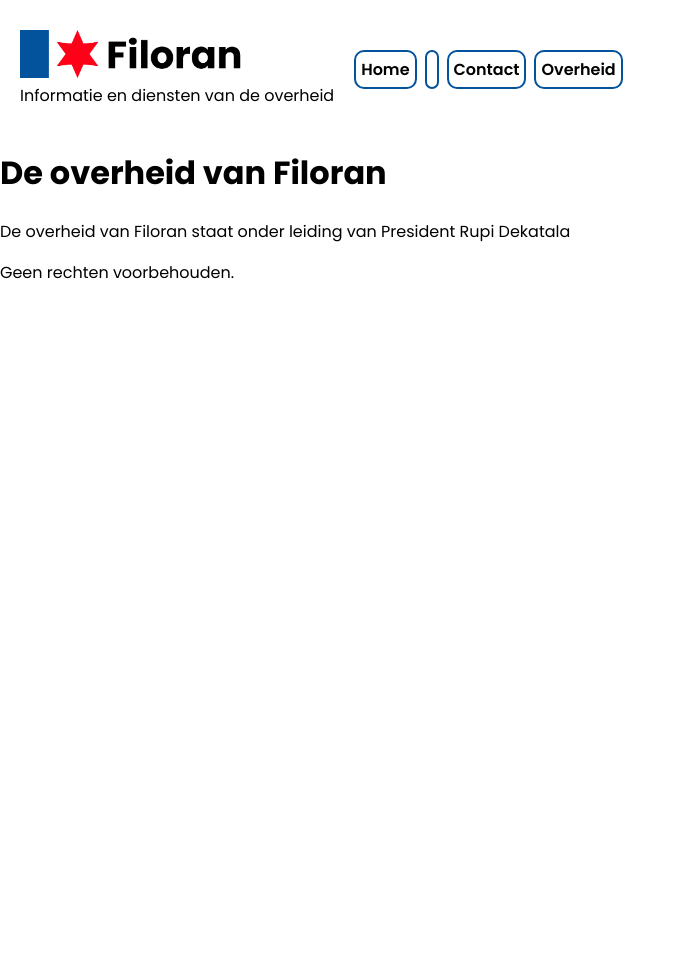
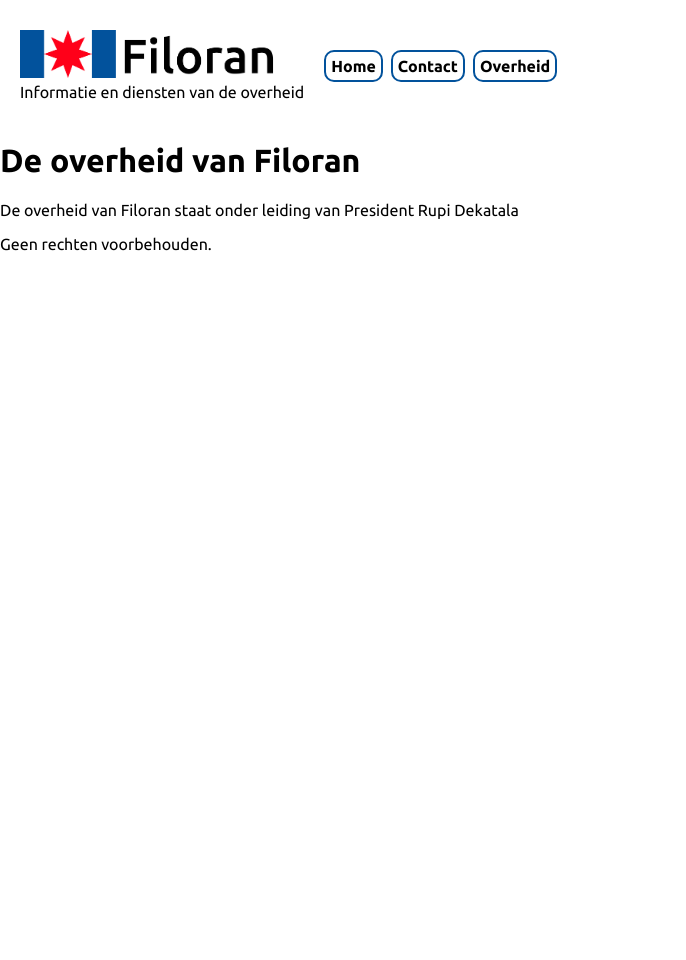
Before and after one commit to Gijs6/filoran-site, a Jekyll site: the page built from overheid.md, in a window 1280 px wide. Shown: the whole page, without its empty margins (0-686 px from the left). Built offline with Jekyll 4.4.1, drawn with Linux system fonts in a browser that asks for light colours.

Commit message:
Fix logo, fix font, fix favicon, fix headers

```diff
--- a/_includes/header.html
+++ b/_includes/header.html
@@ -7,11 +7,13 @@
         <a href="{{ '/' | relative_url }}">Home</a>
         {% assign nav_pages = site.pages | sort: "title" %}
         {% for page in nav_pages %}
-        {% unless page.url == "/" %}
-        <a href="{{ page.url | relative_url }}">
-            {{ page.title }}
-        </a>
-        {% endunless %}
+            {% unless page.url == "/" %}
+                {% if page.title %}
+                    <a href="{{ page.url | relative_url }}">
+                        {{ page.title }}
+                    </a>
+                {% endif %}
+            {% endunless %}
         {% endfor %}
     </nav>
 </header>
--- a/_layouts/default.html
+++ b/_layouts/default.html
@@ -5,6 +5,7 @@
     <meta charset="UTF-8">
     <title>{{ page.title }} - {{ site.title }}</title>
     <link rel="stylesheet" href="{{ '/assets/styles/main.css' | relative_url }}">
+    <link rel="icon" href="{{ '/assets/images/favicon.ico' | relative_url }}">
 
     {% if page.style %}
     <link rel="stylesheet" href="{{ page.style }}">
--- a/assets/styles/main.css
+++ b/assets/styles/main.css
@@ -1,4 +1,4 @@
-@import url("https://fonts.googleapis.com/css2?family=Poppins:ital,wght@0,100;0,200;0,300;0,400;0,500;0,600;0,700;0,800;0,900;1,100;1,200;1,300;1,400;1,500;1,600;1,700;1,800;1,900&display=swap");
+@import url("https://fonts.googleapis.com/css2?family=Ubuntu:ital,wght@0,300;0,400;0,500;0,700;1,300;1,400;1,500;1,700&display=swap");
 
 :root {
   --red: #ff0019;
@@ -12,7 +12,7 @@
 
 body {
   margin: 30px 0;
-  font-family: "Poppins", sans-serif;
+  font-family: "Ubuntu", sans-serif;
   height: 100vh;
   padding: 0;
 }
@@ -42,7 +42,7 @@ header div {
   position: absolute;
   right: 10px;
   bottom: 0;
-  font-size: 0.8em;
+  font-size: 1em;
   font-weight: 300;
 }
 
```
Also changed, not shown: assets/images/favicon.ico (added), assets/images/logo1.png.
